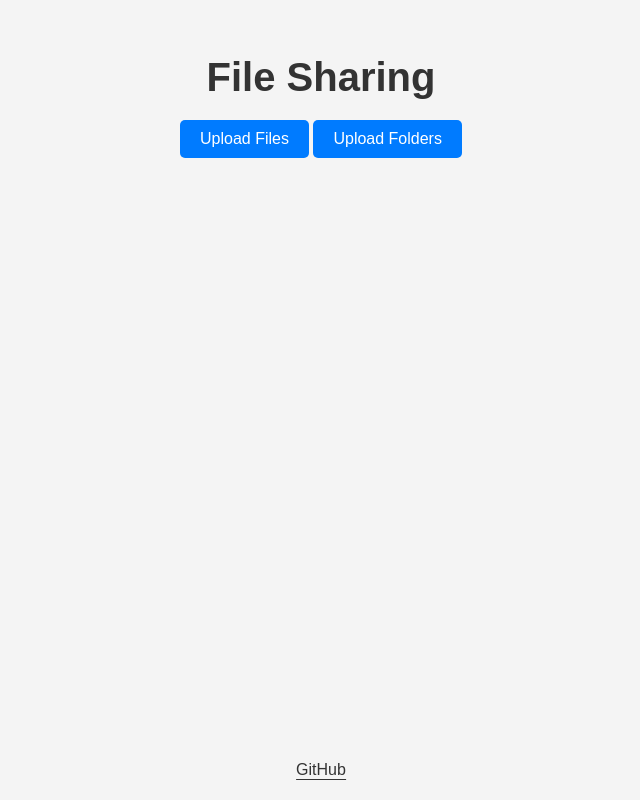
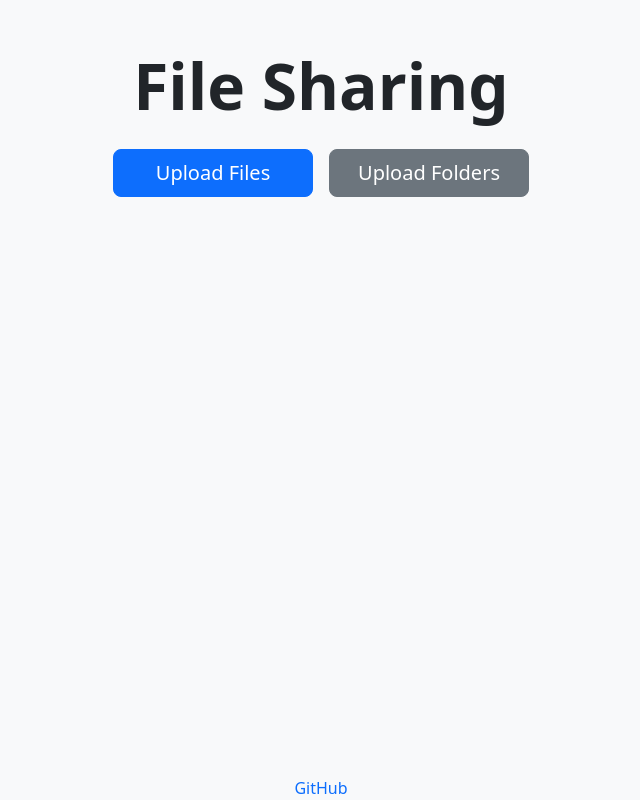
Before and after one commit to kpoier/share_web, a Flask app: page / in a window 1280 px wide. Shown: the whole page, without its empty margins (319-959 px from the left). Run offline with Flask 2, Linux system fonts and the light colour scheme; data that the repository does not hold is empty; some libraries are stand-ins or nearby versions.

Commit message:
Refactor file list and drag-and-drop functionality; enhance UI with Bootstrap styles and improve file type indicators

```diff
--- a/app/templates/index.html
+++ b/app/templates/index.html
@@ -6,22 +6,37 @@
     <title>File Sharing</title>
     <link rel="stylesheet" href="{{ url_for('static', filename='css/index.css') }}">
     <link rel="icon" href="{{ url_for('static', filename='img/favicon.ico') }}" type="image/x-icon">
+    <link href="https://cdn.jsdelivr.net/npm/bootstrap@5.3.0/dist/css/bootstrap.min.css" rel="stylesheet">
   </head>
 
-  <body>
-    <h1>File Sharing</h1>
-    <div id="upload">
-      <button id="uploadFilesButton">Upload Files</button>
-      <button id="uploadFoldersButton">Upload Folders</button>
-      <input type="file" id="fileInput" style="display: none" multiple />
-      <input type="file" id="folderInput" style="display: none" multiple webkitdirectory />
+  <body class="bg-light text-dark">
+    <div class="container py-5">
+      <!-- 主标题 -->
+      <div class="text-center mb-4">
+        <h1 class="display-3 fw-bold">File Sharing</h1>
+      </div>
+
+      <!-- 上传按钮 -->
+      <div id="upload" class="d-flex justify-content-center mb-4">
+        <button id="uploadFilesButton" class="btn btn-primary btn-lg me-3 fixed-button">Upload Files</button>
+        <button id="uploadFoldersButton" class="btn btn-secondary btn-lg fixed-button">Upload Folders</button>
+        <input type="file" id="fileInput" style="display: none" multiple />
+        <input type="file" id="folderInput" style="display: none" multiple webkitdirectory />
+      </div>
+
+      <!-- 文件列表 -->
+      <div class="file-list-container mx-auto w-75">
+        <ul class="list-group" id="file-list">
+          <!-- 动态生成的文件列表项 -->
+        </ul>
+      </div>
     </div>
-    <div class="file-list-container">
-      <ul class="file-list" id="file-list"></ul>
+
+    <div id="github" class="text-center mt-4 position-fixed bottom-0 start-50 translate-middle-x">
+      <a href="https://github.com/kpoier/share_web" target="_blank" class="text-decoration-none">GitHub</a>
     </div>
-    <div id="github">
-      <a href="https://github.com/kpoier/share_web" target="_blank">GitHub</a>
-    </div>
+
     <script type="module" src="{{ url_for('static', filename='js/main.js') }}"></script>
+    <script src="https://cdn.jsdelivr.net/npm/bootstrap@5.3.0/dist/js/bootstrap.bundle.min.js"></script>
   </body>
 </html>
--- a/static/css/index.css
+++ b/static/css/index.css
@@ -1,133 +1,22 @@
-/* 页面整体样式 */
-body {
-    font-family: Arial, sans-serif;
-    background-color: #f4f4f4;
-    color: #333;
-    padding: 20px;
-    text-align: center;
-    max-width: 100%;
-    overflow-x: hidden; /* 防止水平滚动 */
+/* 自定義按鈕 */
+.fixed-button {
+    width: 200px; /* 固定宽度 */
+    text-align: center; /* 确保文字居中 */
 }
 
-/* 主标题样式 */
-h1 {
-    color: #333;
-    font-size: 2.5em;
-    margin-bottom: 20px;
-    word-wrap: break-word; /* 允许长单词换行 */
+@keyframes fadeOut {
+    0% {
+        opacity: 1;
+    }
+    90% {
+        opacity: 1;
+    }
+    100% {
+        opacity: 0;
+    }
 }
 
-/* 调整文件列表容器 */
-.file-list-container {
-    max-width: 800px;    /* 限制最大宽度 */
-    margin: 0 auto;      /* 居中显示 */
-    text-align: left;    /* 让内容左对齐 */
-    width: 95%; /* 确保在移动设备上有边距 */
-    overflow: hidden; /* 防止内容溢出 */
-}
-
-/* 文件列表样式 */
-.file-list {
-    list-style-type: none;
-    padding: 0;
-}
-
-/* 文件列表项样式 */
-.file-list li {
-    background-color: #fff;
-    margin: 15px 0;      /* 增加间距 */
-    padding: 20px;       /* 放大每项的间距 */
-    border-radius: 10px; /* 更大的圆角 */
-    box-shadow: 0 2px 6px rgba(0, 0, 0, 0.15); /* 更显眼的阴影 */
-    display: flex;
-    justify-content: space-between;
-    align-items: center; /* 垂直居中对齐所有项目 */
-    font-size: 1.2em;    /* 放大字体 */
-    word-break: break-word; /* 确保长文本可以正常换行 */
-    overflow-wrap: break-word; /* 确保长单词可以换行 */
-}
-
-/* 文件名链接样式 */
-.file-name {
-    flex: 1;             /* 文件名占据最大的空间 */
-    text-decoration: none;
-    color: #007BFF;
-    font-weight: bold;   /* 加粗文件名 */
-    word-break: break-word; /* 确保长文件名可以换行 */
-    overflow-wrap: break-word;
-    max-width: 100%;
-    display: inline-block; /* 使得文本能够正确换行 */
-}
-
-/* 文件名链接悬停状态 */
-.file-name:hover {
-    text-decoration: underline;
-}
-
-.file-size,
-.file-modified {
-    margin-left: 30px;   /* 增加文件大小和修改时间之间的间距 */
-    color: #555;
-    font-size: 1.1em;    /* 放大文件大小和修改时间的字体 */
-    display: flex;       /* 使用flex布局 */
-    align-items: center; /* 垂直居中对齐文本 */
-    height: 100%;        /* 占满父容器高度 */
-}
-
-/* 居中对齐文件信息 */
-.file-info {
-    display: flex;
-    justify-content: space-between; /* 分开每项内容 */
-    align-items: center; /* 垂直居中对齐内容 */
-    width: 100%;
-    flex-wrap: wrap; /* 允许项目在需要时换行 */
-}
-
-#uploadFoldersButton,
-#uploadFilesButton {
-    background-color: #007BFF; /* 按钮背景颜色 */
-    color: #fff;               /* 按钮文字颜色 */
-    border: none;              /* 去掉默认边框 */
-    padding: 10px 20px;        /* 内边距 */
-    font-size: 1em;            /* 字体大小 */
-    border-radius: 5px;        /* 圆角 */
-    cursor: pointer;           /* 鼠标悬停时显示手型 */
-    transition: background-color 0.3s ease; /* 背景颜色过渡效果 */
-    margin-bottom: 15px;
-}
-
-#uploadFoldersButton:hover,
-#uploadFilesButton:hover {
-    background-color: #0056b3; /* 鼠标悬停时的背景颜色 */
-}
-
-#uploadFoldersButton:active,
-#uploadFilesButton:active {
-    background-color: #004494; /* 按下时的背景颜色 */
-}
-
-.upload-progress-bar {
-    height: 20px;
-    width: 0;
-    background-color: #4caf50;
-    transition: width 0.3s;
-    position: relative;
-  }
-
-  .upload-progress-bar span {
-    position: absolute;
-    left: 50%;
-    transform: translateX(-50%);
-    color: white;
-  }
-
-
-body.highlight {
-    position: relative;
-    background-color: #f4f4f4;
-}
-
-/* 拖放高亮 - 背景遮罩 */
+/* 拖放高亮样式 */
 body.highlight::before {
     content: "";
     position: fixed;
@@ -135,37 +24,25 @@ body.highlight::before {
     left: 0;
     width: 100%;
     height: 100%;
-    background-color: rgba(12, 12, 12, 0.3); /* 调低透明度 */
-    -webkit-backdrop-filter: blur(5px);       /* 背景模糊效果 */
-    backdrop-filter: blur(5px);               /* 背景模糊效果 */
-    z-index: 999;                             /* 确保模糊背景在弹窗下层 */
+    background-color: rgba(12, 12, 12, 0.3);
+    z-index: 999;
+    pointer-events: none; /* 防止鼠标事件干扰 */
 }
 
-/* 拖放高亮 - 提示文本 */
 body.highlight::after {
     content: "drop your file here";
     position: fixed;
     top: 50%;
     left: 50%;
     transform: translate(-50%, -50%);
-    background-color: rgba(92, 92, 92, 0.685); /* 更深的背景颜色 */
+    background-color: rgba(92, 92, 92, 0.685);
     color: #fff;
-    padding: 60px 80px;                        /* 调整内边距以改变框框大小 */
-    border-radius: 15px;                       /* 更大的圆角 */
-    font-size: 2.5em;                          /* 更大的字体 */
+    padding: 60px 80px;
+    border-radius: 15px;
+    font-size: 2.5em;
     text-align: center;
-    box-shadow: 0 4px 8px rgba(0, 0, 0, 0.2);  /* 添加阴影 */
-    z-index: 1000;                             /* 确保弹窗在最上层 */
-    border: 2px dashed #fff;                   /* 添加虚线边框 */
+    box-shadow: 0 4px 8px rgba(0, 0, 0, 0.2);
+    z-index: 1000;
+    border: 2px dashed #fff;
+    pointer-events: none; /* 防止鼠标事件干扰 */
 }
-
-#github a {
-    position: fixed;
-    bottom: 20px;
-    left: 50%;
-    transform: translateX(-50%);
-    color: #333;
-    font-size: 1em;
-    text-decoration: none;
-    border-bottom: 1px solid #333;
-}
--- a/static/js/drag_and_drop.js
+++ b/static/js/drag_and_drop.js
@@ -44,7 +44,6 @@ export function setupDragAndDrop(uploadFile) {
     return p;
   }
 
-  // traverseFileTree 會遞迴抓出所有檔案（保留相對路徑）
   function traverseFileTree(item, path = "") {
     if (item.isFile) {
       item.file((file) => {
--- a/static/js/file_list.js
+++ b/static/js/file_list.js
@@ -13,12 +13,14 @@ export function loadFileList() {
           .slice(0, -1)
           .join('/');
 
+        // 创建与文件列表项一致的结构
         const listItem = document.createElement("li");
+        listItem.classList.add("list-group-item", "d-flex", "justify-content-between", "align-items-center");
 
         const backLink = document.createElement("a");
         backLink.href = `/${parentPath}`;
         backLink.textContent = "..";
-        backLink.classList.add("file-name");
+        backLink.classList.add("text-secondary", "fw-bold"); // 样式与文件夹类似
 
         const fileInfo = document.createElement("div");
         fileInfo.classList.add("file-info");
@@ -30,16 +32,22 @@ export function loadFileList() {
 
       files.forEach((file) => {
         const listItem = document.createElement("li");
+        listItem.classList.add("list-group-item", "d-flex", "justify-content-between", "align-items-center");
 
         const fileLink = document.createElement("a");
-
         let fullPath = currentPath ? `${currentPath}/${file.name}` : file.name;
         fileLink.href = `/${fullPath}`;
         fileLink.textContent = file.name;
-        fileLink.classList.add("file-name");
+
+        // 根据文件类型添加不同的样式
+        if (file.type === "folder") {
+          fileLink.classList.add("text-warning", "fw-bold"); // 文件夹样式
+        } else {
+          fileLink.classList.add("text-primary", "fw-bold"); // 文件样式
+        }
 
         const fileSize = document.createElement("span");
-        fileSize.classList.add("file-size");
+        fileSize.classList.add("badge", "bg-secondary", "ms-2");
         fileSize.textContent = file.size;
 
         const fileInfo = document.createElement("div");
@@ -53,3 +61,14 @@ export function loadFileList() {
     })
     .catch((error) => console.error("Load file list error:", error));
 }
+
+function showCopyMessage(message) {
+  const messageDiv = document.createElement("div");
+  messageDiv.textContent = message;
+  messageDiv.classList.add("alert", "alert-success", "position-fixed", "top-0", "start-50", "translate-middle-x", "mt-3");
+  document.body.appendChild(messageDiv);
+
+  setTimeout(() => {
+    messageDiv.remove();
+  }, 2000);
+}
```
Also changed, not shown: static/js/index.js (deleted, +0 -246 lines).
